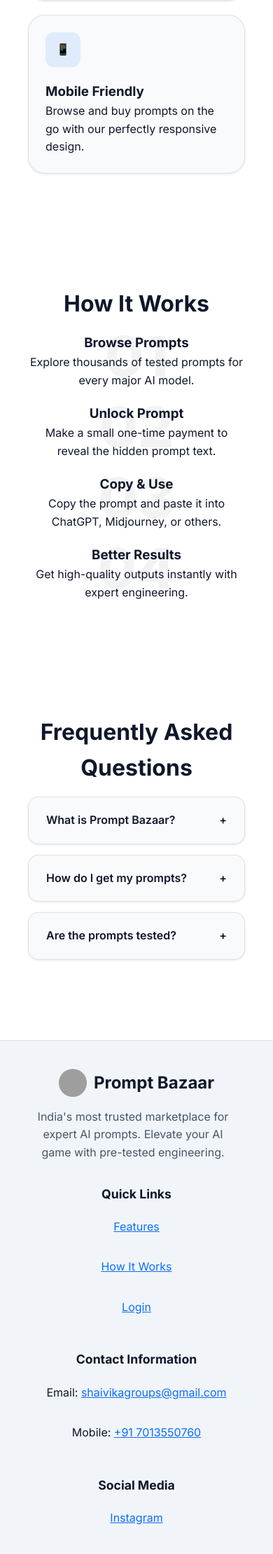
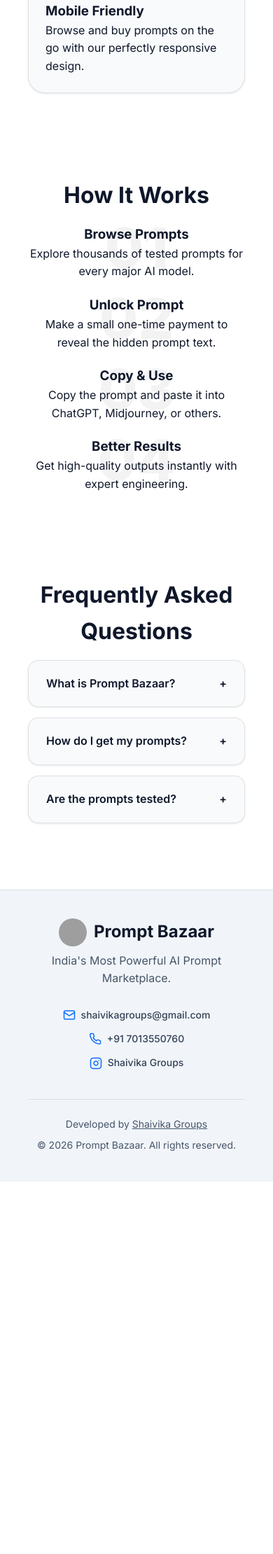
Before and after one commit to SHARABUMANOJKUMAR/Prompt-Bazaar999, a Flask app: page / in a window 390 px wide. Shown: the part 3220-5440 px from the top of the page at 70% size. After the commit the page ends 4908 px from the top, so only its background shows below. Run offline with Flask 3, Linux system fonts and the light colour scheme; grey boxes are pictures that could not be loaded.

Commit message:
style: finalize mobile responsiveness parameters and contact footer with lucide icons

```diff
--- a/static/css/landing.css
+++ b/static/css/landing.css
@@ -487,21 +487,15 @@ section {
   border-top: 1px solid var(--glass-border);
 }
 
-.footer-grid {
-  display: grid;
-  grid-template-columns: 2fr 1fr 1fr 1fr;
-  gap: 50px;
-  margin-bottom: 50px;
-}
-
 .footer-logo {
   font-weight: 700;
   font-size: 1.5rem;
-  margin-bottom: 20px;
+  margin-bottom: 8px;
   display: flex;
   align-items: center;
   gap: 10px;
   color: var(--color-text-main);
+  justify-content: center;
 }
 
 .footer-logo img {
@@ -510,27 +504,67 @@ section {
     border-radius: 50%;
 }
 
-.footer-links h4 {
-  margin-bottom: 25px;
-  font-size: 1.1rem;
-  color: var(--color-text-main);
+.footer-content-wrap {
+  display: flex;
+  flex-direction: column;
+  align-items: center;
+  text-align: center;
+  gap: 24px;
+  margin-bottom: 40px;
 }
 
-.footer-links ul {
-  list-style: none;
+.footer-desc {
+  font-size: 16px;
+  color: var(--color-text-secondary);
+  margin-top: 8px;
+  max-width: 400px;
+  margin-bottom: 0;
 }
 
-.footer-links li {
-  margin-bottom: 12px;
+.footer-contact-info {
+  display: flex;
+  flex-direction: row;
+  justify-content: center;
+  align-items: center;
+  gap: 24px;
+  margin-top: 8px;
 }
 
-.footer-links a {
+.footer-contact-item {
+  display: inline-flex;
+  align-items: center;
+  gap: 8px;
+  color: var(--color-text-primary, #334155);
   text-decoration: none;
-  color: var(--color-text-secondary);
-  transition: color 0.3s;
+  font-weight: 500;
+  font-size: 15px;
+  transition: all 0.3s ease;
 }
 
-.footer-links a:hover {
+.footer-icon {
+  color: var(--color-primary, #0D6EFD);
+  transition: all 0.3s ease;
+  flex-shrink: 0;
+  display: inline-block;
+  vertical-align: middle;
+}
+
+.footer-contact-item:hover {
+  color: var(--color-primary, #0D6EFD);
+}
+
+.footer-contact-item:hover .footer-icon {
+  transform: scale(1.1);
+  color: #0b5ed7;
+}
+
+.developed-by-link {
+  color: var(--color-text-secondary);
+  text-decoration: underline;
+  transition: color 0.3s ease;
+}
+
+.developed-by-link:hover {
   color: var(--color-primary);
 }
 
@@ -624,7 +658,7 @@ section {
   .nav-container {
     display: flex !important;
     flex-wrap: nowrap !important;
-    gap: 12px !important;
+    gap: 10px !important;
     align-items: center !important;
     justify-content: space-between !important;
     width: 100% !important;
@@ -632,27 +666,29 @@ section {
   .nav-logo {
     display: flex !important;
     align-items: center !important;
-    gap: 12px !important;
+    gap: 8px !important;
   }
   .nav-logo img {
     width: 44px !important;
     height: 44px !important;
   }
   .nav-logo span {
-    font-size: 20px !important;
+    font-size: 18px !important;
     font-weight: 700 !important;
     white-space: nowrap !important;
-    overflow: visible !important;
+    overflow: hidden !important;
+    text-overflow: ellipsis !important;
     display: block !important;
+    max-width: 120px !important;
   }
   .nav-btns {
     display: flex !important;
-    gap: 12px !important;
+    gap: 10px !important;
     align-items: center !important;
   }
   .nav-btns .btn {
-    height: 44px !important;
-    padding: 0 20px !important;
+    height: 42px !important;
+    padding: 0 18px !important;
     font-size: 16px !important;
     border-radius: 9999px !important;
     display: inline-flex !important;
@@ -676,12 +712,12 @@ section {
 
   /* 2. HERO SECTION MOBILE FIX & Spacing */
   section {
-    padding: 60px 20px !important;
+    padding: 40px 20px !important;
     margin-bottom: 40px !important;
   }
   .hero {
     margin-top: 0 !important;
-    padding-top: 120px !important;
+    padding-top: 96px !important; /* 72px navbar height + 24px padding top */
     padding-left: 20px !important;
     padding-right: 20px !important;
     padding-bottom: 40px !important;
@@ -707,7 +743,7 @@ section {
   }
 
   .text-h1 {
-    font-size: 48px !important;
+    font-size: 44px !important;
     line-height: 1.1 !important;
     font-weight: 800 !important;
     letter-spacing: -1px !important;
@@ -720,7 +756,7 @@ section {
   }
 
   .hero-subheadline {
-    font-size: 20px !important;
+    font-size: 18px !important;
     line-height: 1.7 !important;
     color: #475569 !important;
     margin-top: 20px !important;
@@ -818,29 +854,18 @@ section {
   .footer {
     padding: 40px 20px !important;
   }
-  .footer-grid {
-    grid-template-columns: 1fr !important;
-    gap: 32px !important;
-    text-align: center !important;
+  .footer-content-wrap {
+    gap: 20px !important;
   }
-  .footer-logo {
-    justify-content: center !important;
-    margin-bottom: 16px !important;
-  }
-  .footer-links h4 {
-    margin-bottom: 16px !important;
-  }
-  .footer-links ul {
-    display: flex !important;
+  .footer-contact-info {
     flex-direction: column !important;
     align-items: center !important;
     gap: 12px !important;
+    width: 100% !important;
   }
-  .footer-links a {
-    display: inline-block !important;
-    padding: 4px 0 !important;
-    color: var(--color-primary) !important;
-    text-decoration: underline !important;
+  .footer-contact-item {
+    font-size: 14px !important;
+    width: auto !important;
   }
   .footer-bottom {
     text-align: center !important;
--- a/templates/landing.html
+++ b/templates/landing.html
@@ -218,41 +218,35 @@
     <!-- Footer -->
     <footer class="footer">
         <div class="container">
-            <div class="footer-grid">
+            <div class="footer-content-wrap">
                 <div class="footer-brand">
                     <div class="footer-logo">
                         <img src="https://res.cloudinary.com/dwv8kc9vb/image/upload/v1778935629/Prompt_Bazaar_Logo_h4ga2c.png"
                             alt="Logo">
                         Prompt Bazaar
                     </div>
-                    <p style="color: var(--color-text-secondary); max-width: 300px;">India's most trusted marketplace
-                        for expert AI prompts. Elevate your AI game with pre-tested engineering.</p>
+                    <p class="footer-desc">India's Most Powerful AI Prompt Marketplace.</p>
                 </div>
-                <div class="footer-links">
-                    <h4>Quick Links</h4>
-                    <ul>
-                        <li><a href="#features">Features</a></li>
-                        <li><a href="#how-it-works">How It Works</a></li>
-                        <li><a href="{{ url_for('login') }}">Login</a></li>
-                    </ul>
-                </div>
-                <div class="footer-links">
-                    <h4>Contact Information</h4>
-                    <ul>
-                        <li>Email: <a href="mailto:shaivikagroups@gmail.com">shaivikagroups@gmail.com</a></li>
-                        <li>Mobile: <a href="tel:+917013550760">+91 7013550760</a></li>
-                    </ul>
-                </div>
-                <div class="footer-links">
-                    <h4>Social Media</h4>
-                    <ul>
-                        <li><a href="https://www.instagram.com/shaivika_groups?igsh=MTdrcnpva2ZzY3RydQ==" target="_blank" rel="noopener noreferrer">Instagram</a></li>
-                    </ul>
+
+                <div class="footer-contact-info">
+                    <a href="mailto:shaivikagroups@gmail.com" class="footer-contact-item">
+                        <svg class="footer-icon" xmlns="http://www.w3.org/2000/svg" width="18" height="18" viewBox="0 0 24 24" fill="none" stroke="currentColor" stroke-width="2" stroke-linecap="round" stroke-linejoin="round"><rect width="20" height="16" x="2" y="4" rx="2"/><path d="m22 7-8.97 5.7a1.94 1.94 0 0 1-2.06 0L2 7"/></svg>
+                        <span>shaivikagroups@gmail.com</span>
+                    </a>
+                    <a href="tel:+917013550760" class="footer-contact-item">
+                        <svg class="footer-icon" xmlns="http://www.w3.org/2000/svg" width="18" height="18" viewBox="0 0 24 24" fill="none" stroke="currentColor" stroke-width="2" stroke-linecap="round" stroke-linejoin="round"><path d="M22 16.92v3a2 2 0 0 1-2.18 2 19.79 19.79 0 0 1-8.63-3.07 19.5 19.5 0 0 1-6-6 19.79 19.79 0 0 1-3.07-8.67A2 2 0 0 1 4.11 2h3a2 2 0 0 1 2 1.72 12.84 12.84 0 0 0 .7 2.81 2 2 0 0 1-.45 2.11L8.09 9.91a16 16 0 0 0 6 6l1.27-1.27a2 2 0 0 1 2.11-.45 12.84 12.84 0 0 0 2.81.7A2 2 0 0 1 22 16.92z"/></svg>
+                        <span>+91 7013550760</span>
+                    </a>
+                    <a href="https://www.instagram.com/shaivika_groups?igsh=MTdrcnpva2ZzY3RydQ==" target="_blank" rel="noopener noreferrer" class="footer-contact-item">
+                        <svg class="footer-icon" xmlns="http://www.w3.org/2000/svg" width="18" height="18" viewBox="0 0 24 24" fill="none" stroke="currentColor" stroke-width="2" stroke-linecap="round" stroke-linejoin="round"><rect width="20" height="20" x="2" y="2" rx="5" ry="5"/><path d="M16 11.37A4 4 0 1 1 12.63 8 4 4 0 0 1 16 11.37z"/><line x1="17.5" x2="17.51" y1="6.5" y2="6.5"/></svg>
+                        <span>Shaivika Groups</span>
+                    </a>
                 </div>
             </div>
+
             <div class="footer-bottom">
-                <p style="margin-bottom: 8px;">Developed by <a href="https://www.instagram.com/shaivika_groups?igsh=MTdrcnpva2ZzY3RydQ==" target="_blank" rel="noopener noreferrer" style="color: inherit; text-decoration: underline;">Shaivika Groups</a></p>
-                <p>&copy; 2026 Prompt Bazaar. All rights reserved. Designed for the Future.</p>
+                <p style="margin-bottom: 8px;">Developed by <a href="https://www.instagram.com/shaivika_groups?igsh=MTdrcnpva2ZzY3RydQ==" target="_blank" rel="noopener noreferrer" class="developed-by-link">Shaivika Groups</a></p>
+                <p>&copy; 2026 Prompt Bazaar. All rights reserved.</p>
             </div>
         </div>
     </footer>
```
Also changed, not shown: index.html (+19 -25 lines), .ai-session/state.json.
